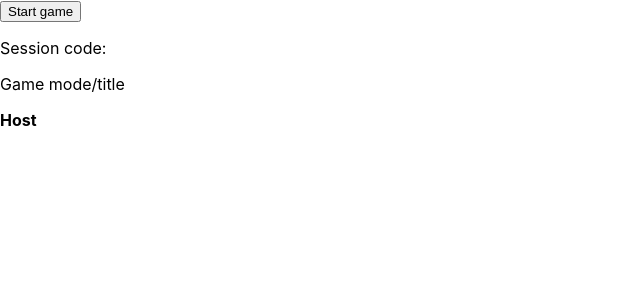
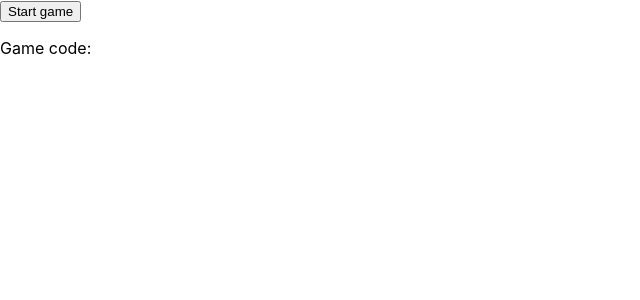
Before and after one commit to Gustavrohss/EverythingIsWrong, a React (Create React App) app: page /lobby in a window 1280 px wide. Shown: the top 300 px of the page, without its empty margins (0-640 px from the left). Built offline with nearby package versions, Linux system fonts and the light colour scheme.

Commit message:
Issue 15

```diff
--- a/src/js/hostGame/hostGameComponent.js
+++ b/src/js/hostGame/hostGameComponent.js
@@ -14,14 +14,14 @@ const HostGameComponent = ({
     //Add settings: galleries nad modes.
     //Possible extension using react Semantic UI for nice stuff: https://react.semantic-ui.com/
     return (<div>
-        Name: <input onChange = {e => setText(e.target.value)} value={text}></input>
+        Your name: <input onChange = {e => setText(e.target.value)} value={text}></input>
         <button onClick = {() => {
             createLobby(text, {
                                 gameType: choice,
                                 questions: num_questions
                             })
             lobbyCallback()
-            }}> Create Lobby</button>
+            }}>Create game</button>
         <button onClick = {homeCallback}>{homeLabel}</button>
     </div>)
 }
--- a/src/js/joinGame/joinGameComponent.js
+++ b/src/js/joinGame/joinGameComponent.js
@@ -15,8 +15,8 @@ const [code, setCode] = React.useState("");
 return (
 <div>
     <div>
-        Name: <input onChange = {e => setText(e.target.value)} value = {text}></input>
-        Link: <input style={{ textTransform: "uppercase"}} onChange = {e => setCode(e.target.value) } value = {code}></input>
+        Your name: <input onChange = {e => setText(e.target.value)} value = {text}></input>
+        Game link: <input style={{ textTransform: "uppercase"}} onChange = {e => setCode(e.target.value) } value = {code}></input>
     </div>
     <button onClick = {() => {
             console.log(joinLobby(code.toUpperCase(), text))
--- a/src/js/lobby/lobbyComponent.js
+++ b/src/js/lobby/lobbyComponent.js
@@ -33,9 +33,7 @@ const LobbyComponent = ({
 }) =>
 (<div>
     <button onClick =  {gameCallbac}>{gameLabel}</button>
-    <p>Session code: {lobbyID}</p>
-    <p>Game mode/title</p>
-    <b>Host</b>
+    <p>Game code: {lobbyID}</p>
     <table><tbody>
         {playersToRows(players)}
     </tbody></table>
```
